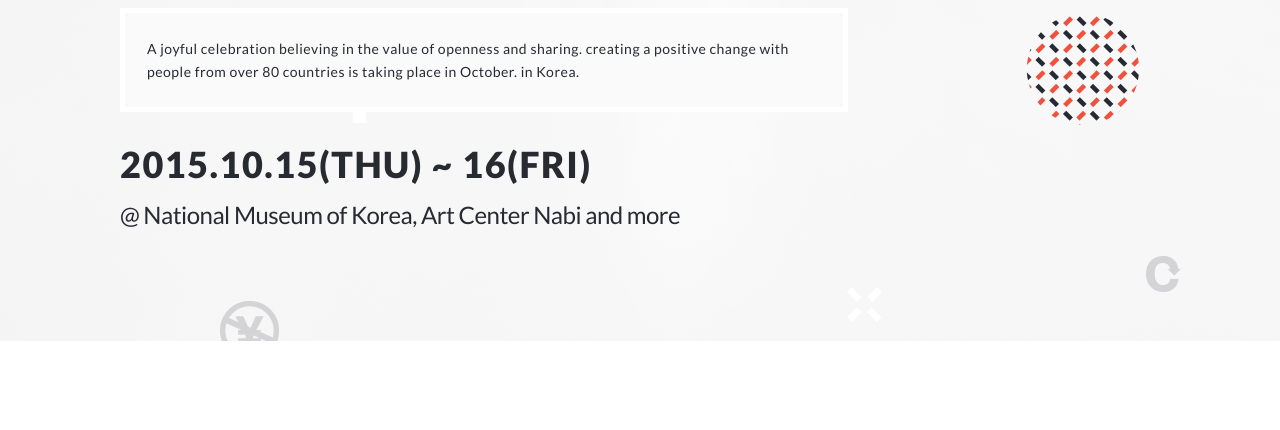
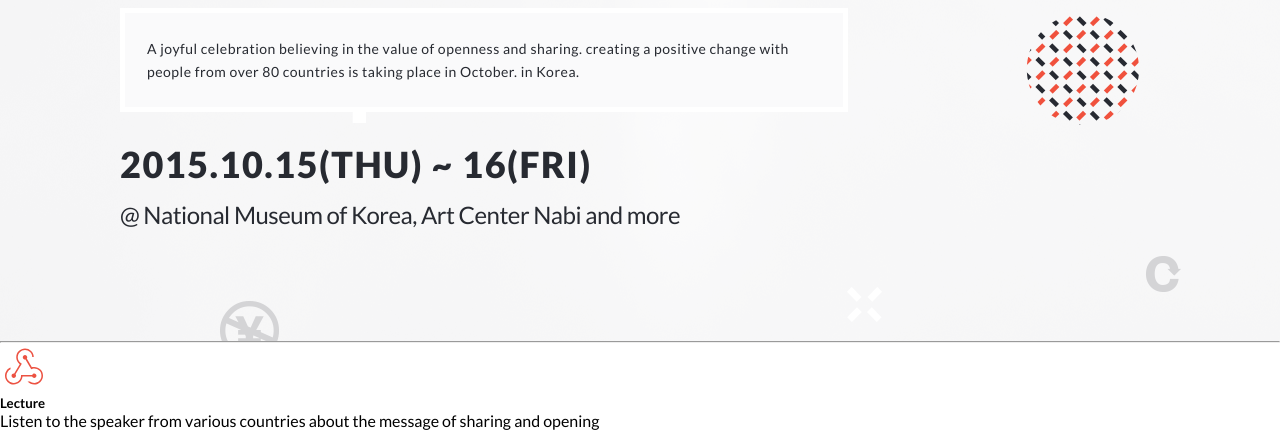
Before and after one commit to shahzaman900/module1-capstone-project, a website: page index.html in a window 1280 px wide. Shown: the part 476-906 px from the top of the page. Before the commit the page ends 817 px from the top, so only its background shows below. Drawn offline with nearby package versions, Linux system fonts and the light colour scheme.

Commit message:
add some html to program section now will add apply css

```diff
--- a/index.html
+++ b/index.html
@@ -52,8 +52,11 @@
 					<h1>CREATIVE COMMONS GLOBAL SUMMIT 2015</h1>
 				</div>
 				<div class="discription">
-          <p>A joyful celebration believing in the value of openness and sharing. creating
-a positive change with people from over 80 countries is taking place in October. in Korea.</p>
+					<p>
+						A joyful celebration believing in the value of openness
+						and sharing. creating a positive change with people from
+						over 80 countries is taking place in October. in Korea.
+					</p>
 				</div>
 				<div class="location">
 					<h4>2015.10.15(THU) ~ 16(FRI)</h4>
@@ -61,6 +64,32 @@
 				</div>
 			</div>
 		</section>
+		<section id="mainProgram">
+			<div class="program">
+				<div class="title">
+					<title>Main Program</title>
+					<hr />
+				</div>
+				<div class="cards">
+					<div class="card">
+						<img
+							src="./images/webhook-fill-0-wght-200-grad-0-opsz-481.svg"
+							alt=""
+						/>
+						<h5>Lecture</h5>
+						<p>
+							Listen to the speaker from various countries about
+							the message of sharing and opening
+						</p>
+					</div>
+					<div></div>
+					<div></div>
+					<div></div>
+					<div></div>
+				</div>
+				<div class="seemore"></div>
+			</div>
+		</section>
 
 		<script src="./app.js"></script>
 	</body>
```
Also changed, not shown: images/webhook-fill-0-wght-200-grad-0-opsz-481.svg (added), scss/images/main_program_bg.svg (added). Lines whose indentation alone changed are shown as unchanged.
